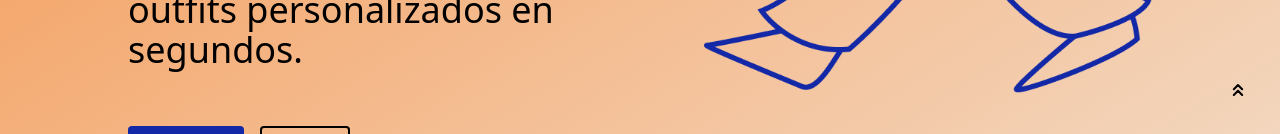
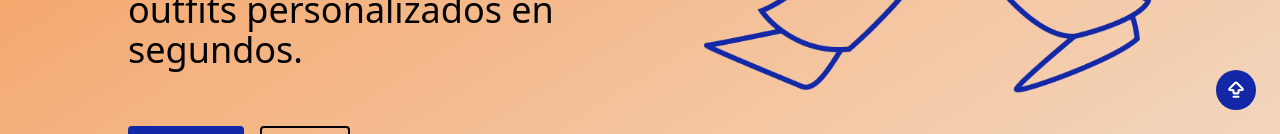
Before and after one commit to LaNoviaDePepe/Vesto, a React (Vite) app: page /#equipo in a window 1280 px wide. Shown: the part 666-800 px from the top of the page. Built offline with nearby package versions, Linux system fonts and the light colour scheme.

Commit message:
🔄 UPDATE_ Los iconos ya estan animados.

```diff
--- a/package.json
+++ b/package.json
@@ -13,6 +13,7 @@
     "@supabase/supabase-js": "^2.95.3",
     "@tailwindcss/vite": "^4.1.18",
     "dotenv": "^17.2.4",
+    "framer-motion": "^12.35.2",
     "i18next": "^25.8.11",
     "i18next-browser-languagedetector": "^8.2.1",
     "lucide-react": "^0.564.0",
--- a/src/components/common/AdminHeader.tsx
+++ b/src/components/common/AdminHeader.tsx
@@ -1,10 +1,25 @@
 import { useNavigate } from 'react-router-dom';
-import { Users, LayoutDashboard } from 'lucide-react';
+import { Users, LayoutDashboard } from 'lucide-react'; // Importación normal
+import { motion } from 'framer-motion'; // Importación de motion
 import UserHeader from './UserHeader';
 import Button from './Button';
 
+// Creamos versiones animadas de los iconos de Lucide
+const MotionUsers = motion(Users);
+const MotionDashboard = motion(LayoutDashboard);
+
 export default function AdminHeader() {
     const navigate = useNavigate();
+
+    // Variantes para la animación de los iconos
+    const iconVariants = {
+        initial: { scale: 1, x: 0 },
+        animate: {
+            scale: 1.1,
+            x: [0, 2, -2, 0], // Pequeño "shaking" o movimiento lateral
+            transition: { duration: 0.3 }
+        }
+    };
 
     return (
         <UserHeader>
@@ -12,20 +27,33 @@ export default function AdminHeader() {
             <Button
                 variant="icon"
                 onClick={() => navigate('/admin/users')}
-                className="min-w-15 min-h-15"
+                className="min-w-15 min-h-15 group" // 'group' permite disparar al hijo
                 title="Gestión de Usuarios"
             >
-                <Users size={25} strokeWidth={2.5} />
+                <MotionUsers
+                    size={25}
+                    strokeWidth={2.5}
+                    variants={iconVariants}
+                    whileHover="animate" // Se anima cuando el ratón entra al botón
+                />
             </Button>
 
             {/* Botón 2: Panel de Control */}
             <Button
                 variant="icon"
                 onClick={() => navigate('/admin/dashboard')}
-                className="min-w-15 min-h-15"
+                className="min-w-15 min-h-15 group"
                 title="Panel de Control"
             >
-                <LayoutDashboard size={25} strokeWidth={2.5} />
+                <MotionDashboard
+                    size={25}
+                    strokeWidth={2.5}
+                    variants={{
+                        initial: { rotate: 0 },
+                        animate: { rotate: 15, scale: 1.1 }
+                    }}
+                    whileHover="animate"
+                />
             </Button>
         </UserHeader>
     );
--- a/src/components/common/UserHeader.tsx
+++ b/src/components/common/UserHeader.tsx
@@ -6,15 +6,34 @@ import { useAuthStore } from '../../stores/authStore';
 import toast from 'react-hot-toast';
 import { LogOut } from 'lucide-react';
 
+import { motion } from 'framer-motion'; // 1. Importamos motion
+
 interface UserHeaderProps {
-    children?: React.ReactNode; // Para los dos botones adicionales del admin
+    children?: React.ReactNode;
 }
 
 export default function UserHeader({ children }: UserHeaderProps) {
-        const sessionUser = useAuthStore((state) => state.sessionUser);
-        const clearSession = useAuthStore((state) => state.clearSession);
+    const sessionUser = useAuthStore((state) => state.sessionUser);
+    const clearSession = useAuthStore((state) => state.clearSession);
 
-    // Constante que almacena los links para los usuarios registrados
+    const userRepository = createUserRepository();
+    const navigate = useNavigate();
+
+    const handleLogout = async () => {
+        try {
+            const result = await userRepository.logout();
+            if (result.error) {
+                toast.error('Error al cerrar sesión');
+                return;
+            }
+            clearSession();
+            navigate('/');
+        } catch (error) {
+            toast.error('Ocurrió un error inesperado');
+            console.log(error);
+        }
+    }
+
     const userLinks = [
         { label: 'Mi armario', path: '/closet' },
         { label: 'Mis conjuntos', path: '/outfits' },
@@ -22,35 +41,10 @@ export default function UserHeader({ children }: UserHeaderProps) {
         { label: 'Crear conjunto', path: '/outfitCreator' },
     ];
 
-
-    const userRepository = createUserRepository();
-    const navigate = useNavigate();
-
-    const handleLogout = async () => {
-
-        try {
-            const result = await userRepository.logout();
-            if (result.error) {
-                toast.error('Error al cerrar sesión');
-
-                return;
-            }
-            // Limpiamos sesión usando la función del store y redirigimos a otra página
-            clearSession();
-            navigate('/');
-
-        } catch (error) {
-            toast.error('Ocurrió un error inesperado');
-            console.log(error);
-        }
-    }
-
-        // Determinamos qué imagen mostrar: la de Supabase o la de por defecto
     const avatarImg = sessionUser?.profile?.url_avatar ? sessionUser.profile.url_avatar : "/img/Default-Profile-Picture.jfif";
 
     return (
         <header className="bg-primary-700">
-
             <div className="logo">
                 <Link to="/">
                     <img src="/img/white-logo.png" alt="Logo de Vesto" className="h-15 w-auto" />
@@ -60,12 +54,8 @@ export default function UserHeader({ children }: UserHeaderProps) {
                 <Navbar links={userLinks} isUser />
 
                 <div className="flex items-center gap-3">
-                    {/* Aquí es donde inyectamos los "dos botones" del admin.
-                        Aparecerán a la izquierda de la foto de perfil.
-                    */}
                     {children}
                     <Link to="/profile" className="block h-15 w-15" title="Perfil de usuario">
-                        {/* Usamos la variable avatarImg en el src */}
                         <img
                             src={avatarImg}
                             alt="Perfil de usuario"
@@ -73,8 +63,24 @@ export default function UserHeader({ children }: UserHeaderProps) {
                         />
                     </Link>
 
-                    <Button variant='icon' onClick={handleLogout} className='min-w-0' title="Cerrar sesión">
-                        <LogOut size={20} strokeWidth={2.5} />
+                    {/* 2. Añadimos 'group' a la clase para que el hover del botón afecte al hijo */}
+                    <Button
+                        variant='icon'
+                        onClick={handleLogout}
+                        className='min-w-0 group'
+                        title="Cerrar sesión"
+                    >
+                        {/* 3. Envolvemos el icono de Lucide en un motion.div */}
+                        <motion.div
+                            variants={{
+                                initial: { x: 0 },
+                                animate: { x: [0, 3, 0] } // Pequeño rebote hacia la derecha
+                            }}
+                            whileHover="animate"
+                            transition={{ duration: 0.4, ease: "easeInOut" }}
+                        >
+                            <LogOut size={20} strokeWidth={2.5} />
+                        </motion.div>
                     </Button>
                 </div>
             </div>
--- a/src/layouts/GlobalLayout.tsx
+++ b/src/layouts/GlobalLayout.tsx
@@ -1,17 +1,37 @@
 import { Outlet } from "react-router-dom";
+import { motion } from "framer-motion"; // 2. Importamos motion
 import Button from "../components/common/Button";
-import { ChevronsUp } from "lucide-react";
+import { ArrowBigUpDashIcon } from "lucide-react";
 
-export default function GlobalLayout() { //Layout global para incluir el botón de subir en todas las vistas.
+// Creamos la versión animada del icono de Lucide
+const MotionArrow = motion(ArrowBigUpDashIcon);
+
+export default function GlobalLayout() {
   return (
     <>
       <Outlet />
 
       <div className="fixed bottom-6 right-6 z-50">
-          <Button variant="out" className="rounded-full min-w-0 ml-3"
-          onClick={() => window.scrollTo({ top: 0, behavior: 'smooth' })}>
-           <ChevronsUp size={20} strokeWidth={2.5} />
-          </Button>
+        <Button
+          variant="primary"
+          className="rounded-full min-w-0 ml-3 group" // Añadimos 'group'
+          onClick={() => window.scrollTo({ top: 0, behavior: 'smooth' })}
+        >
+          <MotionArrow
+            size={20}
+            strokeWidth={2.5}
+            initial={{ y: 0 }}
+            whileHover={{
+              y: [0, -4, 0], // Efecto de salto hacia arriba
+              transition: {
+                duration: 0.5,
+                repeat: Infinity,
+                repeatType: "loop",
+                ease: "easeInOut"
+              }
+            }}
+          />
+        </Button>
       </div>
     </>
   );
--- a/src/layouts/LandingLayout.tsx
+++ b/src/layouts/LandingLayout.tsx
@@ -1,4 +1,3 @@
-import { useState } from "react";
 import Footer from "../components/common/Footer";
 import Header from "../components/common/Header";
 import { Outlet } from "react-router-dom";
```
Also changed, not shown: 1 other file (tests, documents, lock files or other folders).
